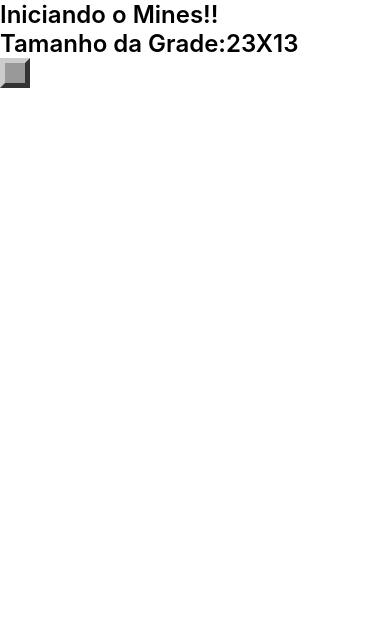
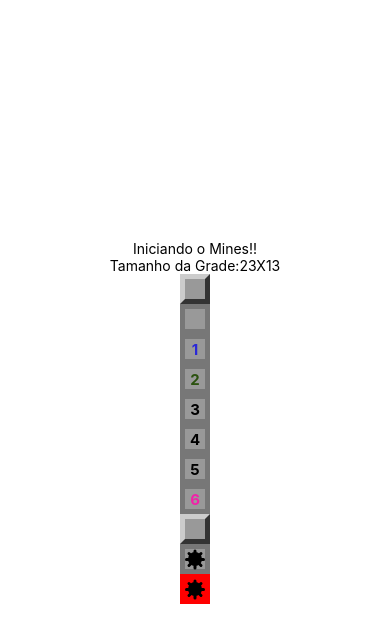
Before and after one commit to jardeljj/Mines, a React Native app: screen / in a window 390 px wide. Shown: the top 642 px of the page. Built offline with nearby package versions, Linux system fonts and the light colour scheme.

Commit message:
implementando estilos da bomba

```diff
--- a/App.js
+++ b/App.js
@@ -4,14 +4,24 @@
 import Field from './src/components/Field';
 
 export default class App extends Component {
-    render(){
+  render() {
     return (
-            <View>
-                <Text style={styles.sectionTitle}>Iniciando o Mines!!</Text>
-                <Text style={styles.sectionTitle}>Tamanho da Grade:
+      <View style={styles.sectionContainer}>
+        <Text >Iniciando o Mines!!</Text>
+        <Text >Tamanho da Grade:
           {params.getRowsAmount()}X{params.getColumnsAmount()}
         </Text>
-                <Field/>
+        <Field />
+        <Field opened></Field>
+        <Field opened nearMines={1} />
+        <Field opened nearMines={2} />
+        <Field opened nearMines={3} />
+        <Field opened nearMines={4} />
+        <Field opened nearMines={5} />
+        <Field opened nearMines={6} />
+        <Field mined />
+        <Field mined opened />
+        <Field mined opened exploded />
       </View>
     )
   }
@@ -21,19 +31,8 @@
 
 const styles = StyleSheet.create({
   sectionContainer: {
-    marginTop: 32,
-    paddingHorizontal: 24,
-  },
-  sectionTitle: {
-    fontSize: 24,
-    fontWeight: '600',
-  },
-  sectionDescription: {
-    marginTop: 8,
-    fontSize: 18,
-    fontWeight: '400',
-  },
-  highlight: {
-    fontWeight: '700',
-  },
+    flex: 1,
+    justifyContent: 'center',
+    alignItems: 'center',
+  }
 });
--- a/src/components/Field.js
+++ b/src/components/Field.js
@@ -1,30 +1,60 @@
 import React from "react";
-import { View, StyleSheet } from "react-native";
+import { View, StyleSheet, Text } from "react-native";
 import params from "../Params";
+import Mine from "./Mine";
 
 export default props => {
+    const { mined, opened, nearMines, exploded } = props
+
+
     const styleField = [styles.field]
     // outros estilos aqui
-    if(styleField.length === 1) styleField.push(styles.regular)
+    if (opened) styleField.push(styles.opened)
+    if (exploded) styleField.push(styles.exploded)
+    if (styleField.length === 1) styleField.push(styles.regular)
 
-    return(
+    let color = null
+    if (nearMines > 0) {
+        if (nearMines == 1) color = '#2A28D7'
+        if (nearMines == 2) color = '#2B520F'
+        if (nearMines > 2 && nearMines < 6) color = 'F9060A'
+        if (nearMines >= 6) color = '#F221A9'
+    }
+
+    return (
         <View style={styleField}>
-
+            {!mined && opened && nearMines > 0 ?
+                <Text style={[styles.label, { color: color }]}>{nearMines}</Text> : false}
+                {mined && opened ? <Mine/> : false}
         </View>
     )
 }
 
 const styles = StyleSheet.create({
-    field:{
+    field: {
         height: params.blockSize,
         width: params.blockSize,
         borderWidth: params.borderSize,
     },
-    regular:{
+    regular: {
         backgroundColor: '#999',
         borderLeftColor: '#CCC',
         borderTopColor: '#CCC',
         borderRightColor: '#333',
         borderBottomColor: '#333',
+    },
+    opened: {
+        backgroundColor: '#999',
+        borderColor: '#777',
+        alignItems: 'center',
+        justifyContent: 'center'
+    },
+    label: {
+        fontWeight: 'bold',
+        fontSize: params.fontSize
+    },
+    exploded:{
+        backgroundColor: 'red',
+        borderColor: 'red',
     }
 })
--- /dev/null
+++ b/src/components/Mine.js
@@ -0,0 +1,37 @@
+import React from "react";
+import { View, StyleSheet } from "react-native";
+
+export default props => {
+    return (
+        <View style={styles.container}>
+            <View style={styles.coreMine}></View>
+            <View style={styles.line} />
+            <View style={[styles.line, { transform: [{ rotate: '45deg' }] }]} />
+            <View style={[styles.line, { transform: [{ rotate: '90deg' }] }]} />
+            <View style={[styles.line, { transform: [{ rotate: '135deg' }] }]} />
+        </View>
+    )
+}
+
+
+const styles = StyleSheet.create({
+    container: {
+        alignItems: 'center',
+        justifyContent: 'center'
+    },
+    coreMine: {
+        height: 14,
+        width: 14,
+        borderRadius: 10,
+        backgroundColor: 'black',
+        alignItems: 'center',
+        justifyContent: 'center'
+    },
+    line: {
+        position: 'absolute',
+        height: 3,
+        width: 20,
+        borderRadius: 3,
+        backgroundColor: 'black'
+    }
+})
```
Lines whose indentation alone changed are shown as unchanged.
